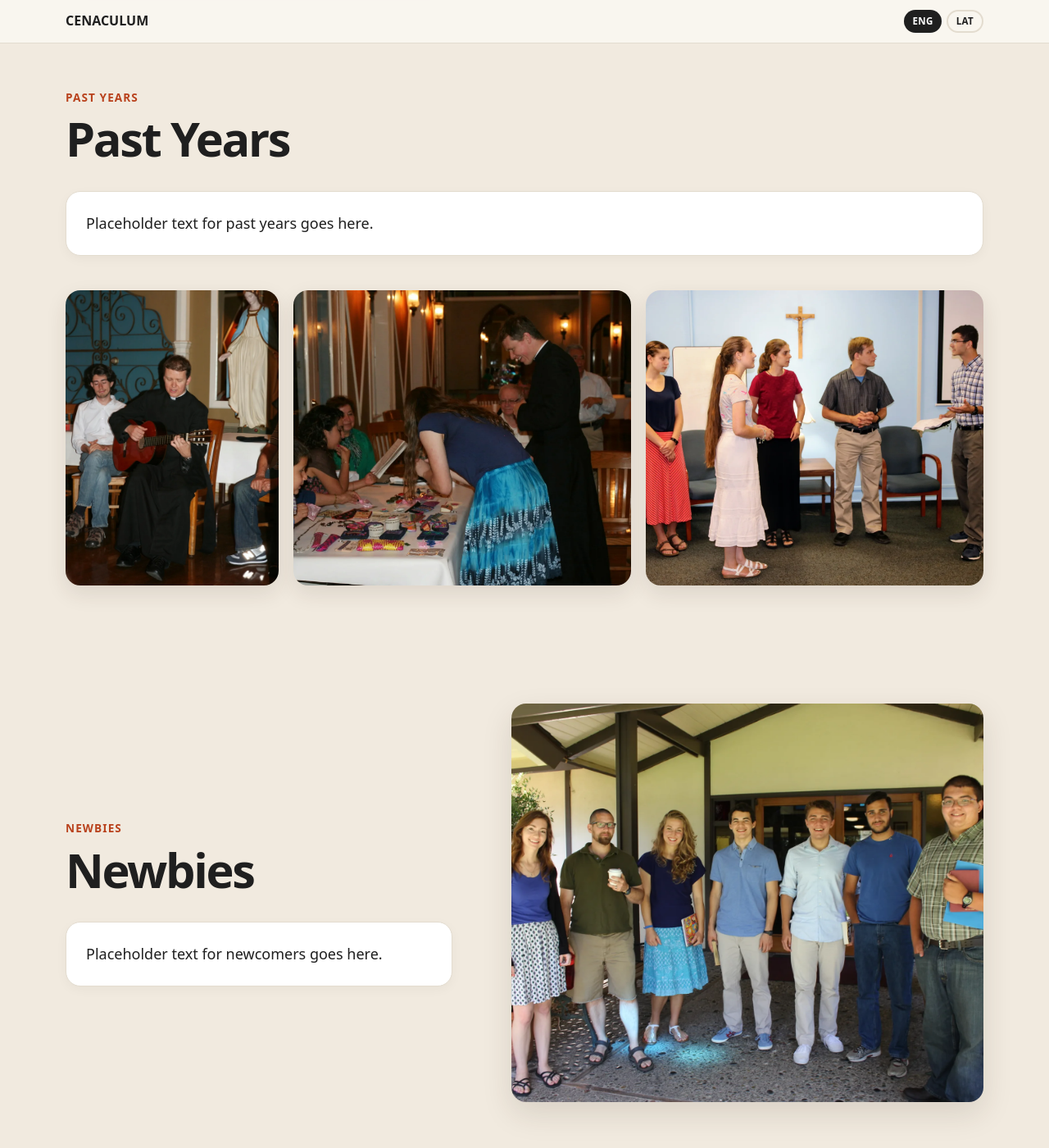
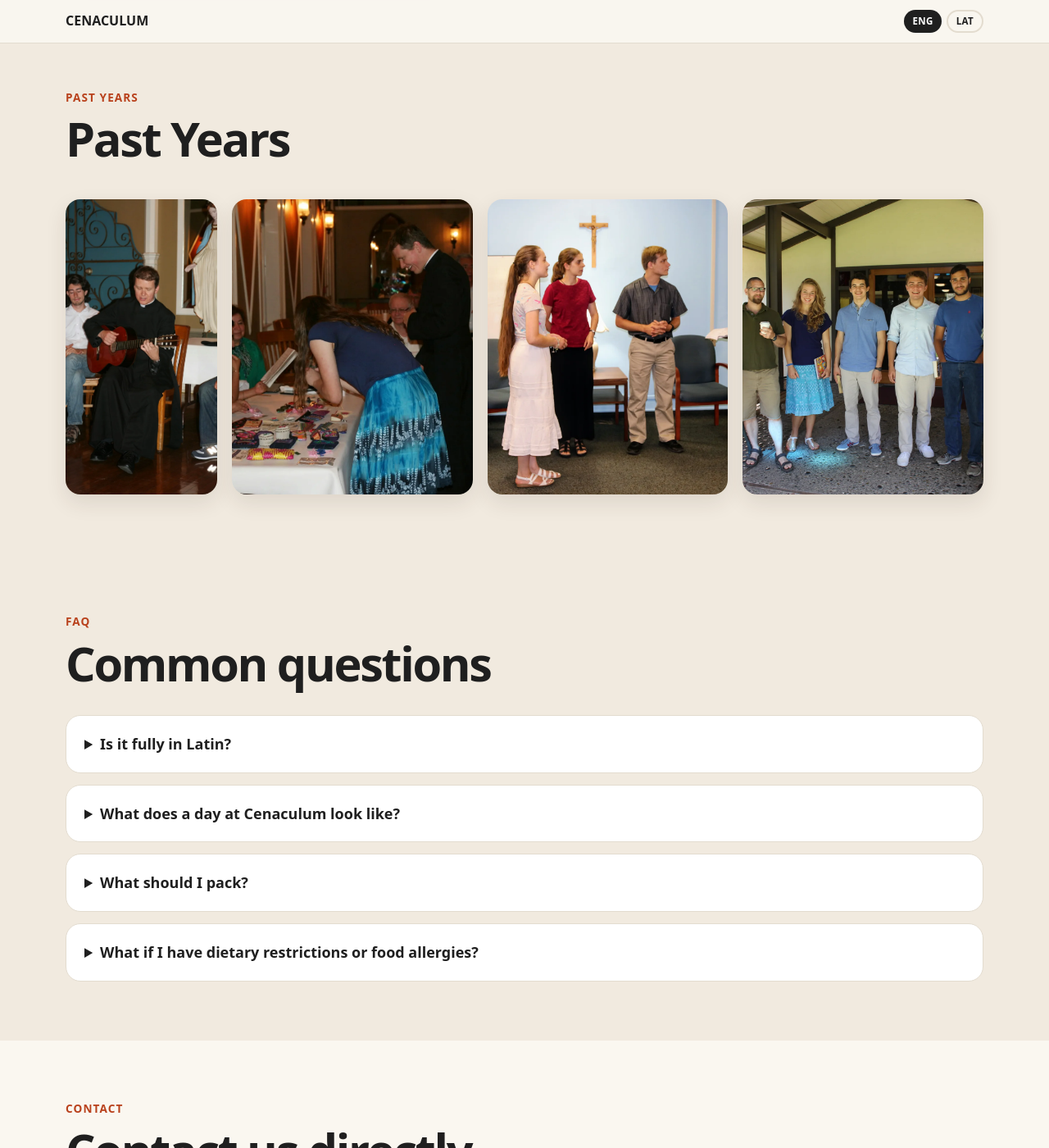
Before and after one commit to JacobTerneus1/cenaculum, a Jekyll site: the page built from index.html, in a window 1280 px wide and 1400 px high, scrolled down 5440 px. Shown: the whole window at 82% size. Built offline with Jekyll 4.4.1, drawn with Linux system fonts in a browser that asks for light colours.

Commit message:
clean up placeholders

```diff
--- a/common.css
+++ b/common.css
@@ -366,7 +366,7 @@ h3 {
 }
 
 .photo-story--past {
-  grid-template-columns: 0.72fr 1.14fr 1.14fr;
+  grid-template-columns: 0.72fr repeat(3, 1.14fr);
   margin-bottom: 0;
 }
 
--- a/index.html
+++ b/index.html
@@ -17,7 +17,6 @@ title: CENACULUM
             >Family of Saint Jerome</a
           >
           <a class="button button--ghost" href="#past-years">Past Years</a>
-          <a class="button button--ghost" href="#newbies">For Newbies</a>
           <a class="button button--ghost" href="#faq">FAQ</a>
           <a class="button button--ghost" href="#contact">Contact</a>
         </div>
@@ -34,7 +33,6 @@ title: CENACULUM
             >Familia Sancti Hieronimi</a
           >
           <a class="button button--ghost" href="#past-years">Anni Praeteriti</a>
-          <a class="button button--ghost" href="#newbies">Tirones</a>
           <a class="button button--ghost" href="#faq">Quaestiones</a>
           <a class="button button--ghost" href="#contact">Roga Nos</a>
         </div>
@@ -553,9 +551,6 @@ title: CENACULUM
         <h2>Past Years</h2>
       </div>
 
-      <div class="card">
-        <p>Placeholder text for past years goes here.</p>
-      </div>
     </div>
 
     <div data-lang="lat" hidden>
@@ -564,9 +559,6 @@ title: CENACULUM
         <h2>Anni Praeteriti</h2>
       </div>
 
-      <div class="card">
-        <p>Hic ponetur textus de annis praeteritis.</p>
-      </div>
     </div>
 
     <div class="photo-story photo-story--past" aria-label="Cenaculum through the years">
@@ -591,43 +583,14 @@ title: CENACULUM
         height="1200"
         loading="lazy"
       />
-    </div>
-  </div>
-</section>
-
-<section id="newbies" class="section section--soft">
-  <div class="container feature-with-photo">
-    <div>
-      <div data-lang="eng">
-        <div class="section__header">
-          <div class="eyebrow">Newbies</div>
-          <h2>Newbies</h2>
-        </div>
-
-        <div class="card">
-          <p>Placeholder text for newcomers goes here.</p>
-        </div>
-      </div>
-
-      <div data-lang="lat" hidden>
-        <div class="section__header">
-          <div class="eyebrow">Tirones</div>
-          <h2>Tirones</h2>
-        </div>
-
-        <div class="card">
-          <p>Hic ponetur textus pro novitiis.</p>
-        </div>
-      </div>
-    </div>
       <img
-      class="feature-photo"
         src="{{ '/assets/images/home/new-friends.webp' | relative_url }}"
         alt="A group of new friends together at Cenaculum"
         width="1800"
         height="1200"
         loading="lazy"
       />
+    </div>
   </div>
 </section>
 
```
Lines whose indentation alone changed are shown as unchanged.
